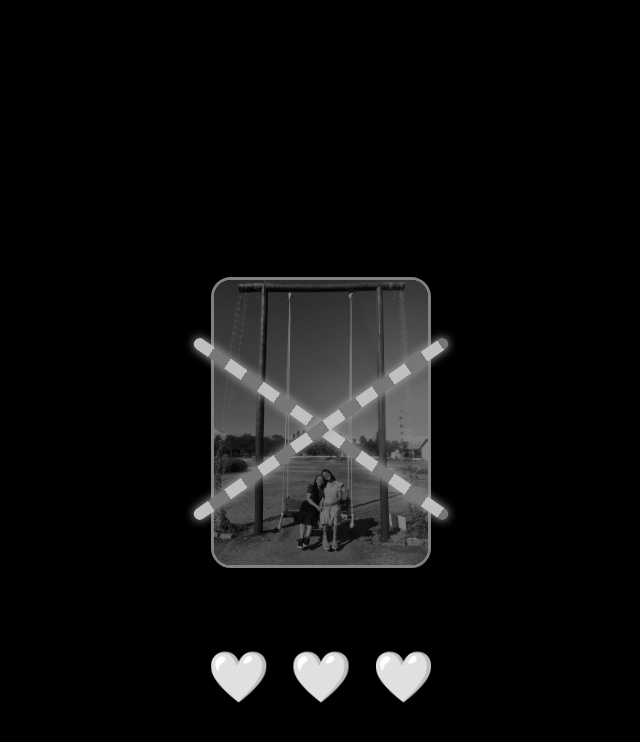
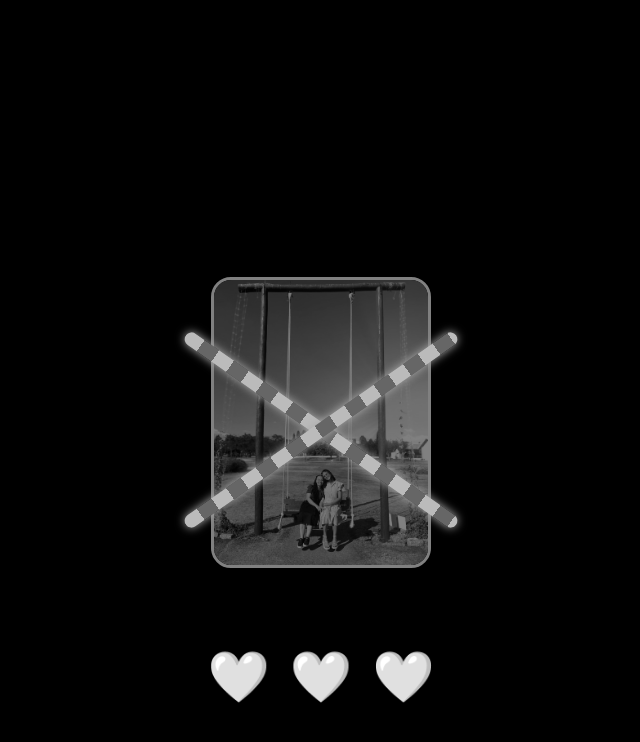
Before and after one commit to ViniVerissimoxd/PhiliaLove, a plain HTML site: page index.html in a window 1280 px wide. Shown: the part 974-1716 px from the top of the page, without its empty margins (319-959 px from the left). Drawn offline with Linux system fonts and the light colour scheme.

Commit message:
Update style.css

```diff
--- a/css/style.css
+++ b/css/style.css
@@ -316,6 +316,8 @@ body{
 
   position:relative;
 
+  width:220px;
+
   display:flex;
 
   justify-content:center;
@@ -327,9 +329,9 @@ body{
 
   position:absolute;
 
-  width:100%;
+  inset:0;
 
-  height:100%;
+  z-index:20;
 
   pointer-events:none;
 }
@@ -338,35 +340,33 @@ body{
 
   position:absolute;
 
-  width:140%;
+  width:150%;
 
-  height:12px;
+  height:14px;
+
+  left:-25%;
+
+  top:50%;
+
+  border-radius:20px;
 
   background:
     repeating-linear-gradient(
       90deg,
-      silver 0 20px,
-      #777 20px 40px
+      #bbb 0 18px,
+      #666 18px 36px
     );
-
-  border-radius:20px;
-
-  left:-20%;
-
-  top:50%;
 
   box-shadow:
     0 0 10px #aaa;
 }
 
-/* diagonal 1 */
 .chain1{
 
   transform:
     rotate(35deg);
 }
 
-/* diagonal 2 */
 .chain2{
 
   transform:
```
